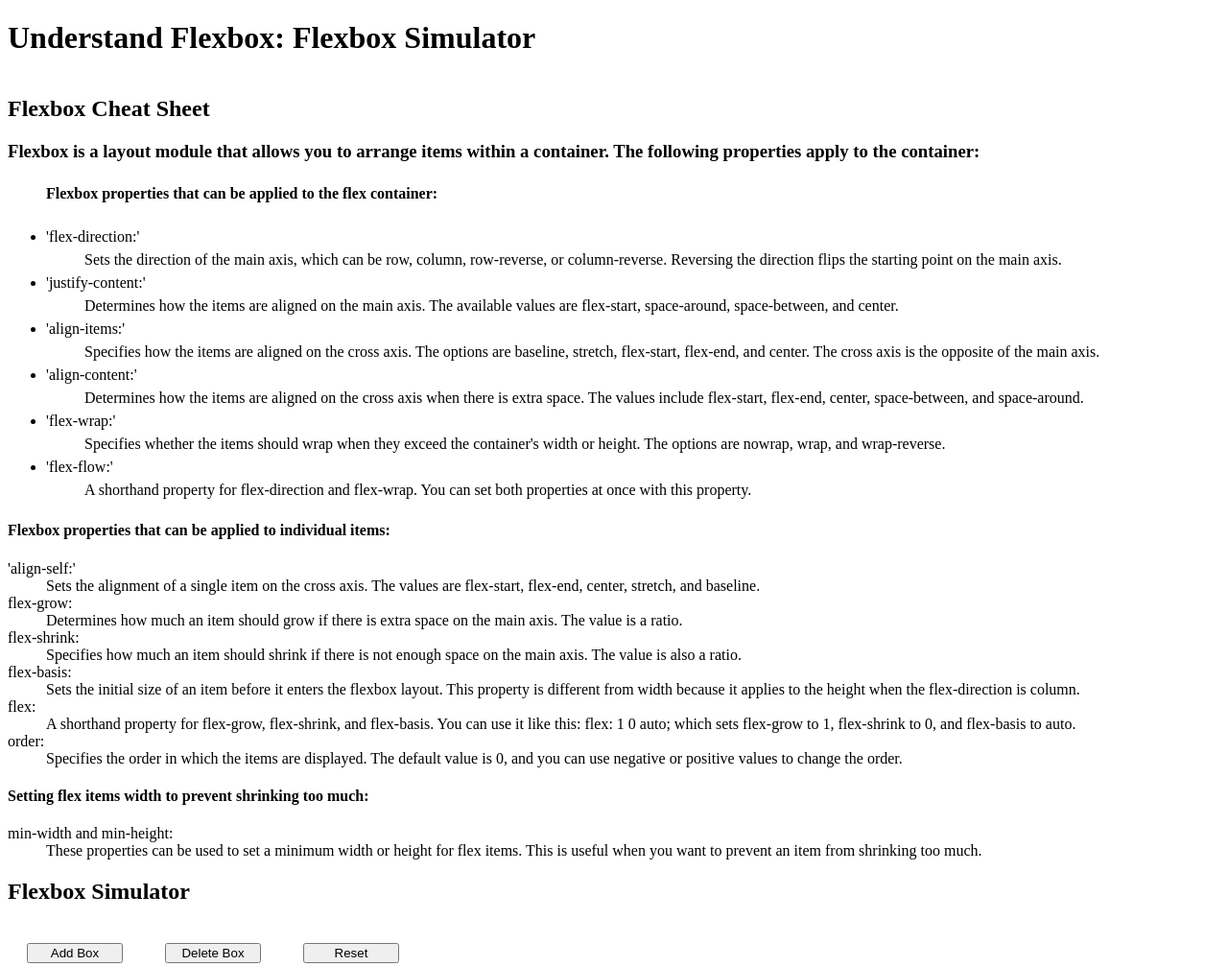
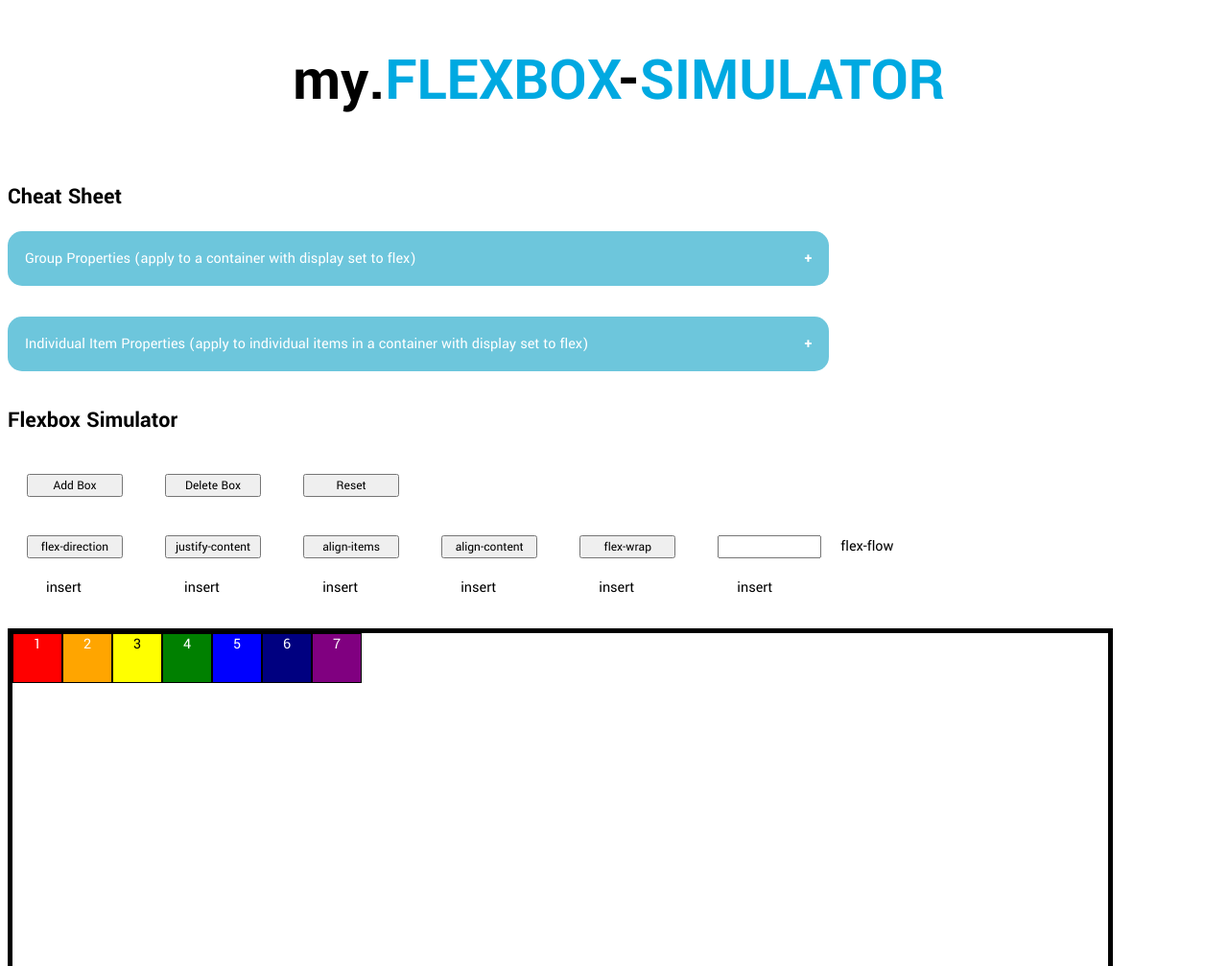
Before and after one commit to jyoungjoon/understand-flexbox, a plain HTML site: page index.html in a window 1280 px wide. Shown: the top 1007 px of the page at 96% size. Drawn offline with Linux system fonts and the light colour scheme.

Commit message:
added css styles, changed html outline, and added collapsible contents on the cheat sheet

```diff
--- a/assets/style/main.css
+++ b/assets/style/main.css
@@ -1,9 +1,24 @@
-header {
-    display: block;
+/* USE THESE COLORS (heavier => lighter) : 00A7E1, 1CAFE0, 37B7DF, 6DC6DC, D9E5D6  */
+* {
+    font-family: 'Yantramanav', sans-serif;
 }
 
-.firstList {
-    line-height: 1.5em;
+.accent {
+    color: black;
+}
+
+header {
+    color: #00A9E1;
+    display: block;
+    text-align: center;
+    margin-left: 10px;
+    font-weight: 400;
+    font-size: 2em;
+}
+
+.content {
+    list-style-type: none;
+    line-height: 1.8em;
 }
 
 main {
@@ -14,7 +29,7 @@ main {
     display: flex;
     border: 5px solid #000;
     width: 100%;
-    height: 50vh;
+    height: 100vh;
     text-align: center;
 }
 
@@ -74,3 +89,44 @@ main {
 #boxitm7 {
     background: purple;
 }
+
+.collapsible {
+    background-color: #6DC6DC;
+    color: white;
+    cursor: pointer;
+    padding: 18px;
+    width: 75%;
+    border: none;
+    text-align: left;
+    outline: none;
+    font-size: 1em;
+    border-radius: 15px;
+    font-weight: 400;
+  }
+
+  .active, .collapsible:hover {
+    background-color: #37B7DF;
+  }
+
+  .collapsible:after {
+    content: '\002B';
+    color: white;
+    font-weight: bold;
+    float: right;
+    margin-left: 5px;
+  }
+
+  .active:after {
+    content: "\2212";
+  }
+
+  .content {
+    padding: 0 0;
+    max-height: 0;
+    overflow: hidden;
+    transition: max-height 0.2s ease-out;
+    border-radius: 15px;
+    width: 70%;
+    margin-left: 1.5%;
+    font-weight: 300;
+  }
--- a/index.html
+++ b/index.html
@@ -4,22 +4,26 @@
     <meta charset="UTF-8">
     <meta http-equiv="X-UA-Compatible" content="IE=edge">
     <meta name="viewport" content="width=device-width, initial-scale=1.0">
+    <link rel="preconnect" href="https://fonts.googleapis.com">
+    <link rel="preconnect" href="https://fonts.gstatic.com" crossorigin>
+    <link href="https://fonts.googleapis.com/css2?family=Yantramanav:wght@100;300;400;500;700;900&display=swap" rel="stylesheet">
     <link rel="stylesheet" href="./assets/style/main.css">
     <title>Understand Flexbox</title>
 </head>
 
 <body>
     <header>
-        <h1>Understand Flexbox: Flexbox Simulator</h1>
+        <h1><span class="accent">my.</span>FLEXBOX<span class="accent">-</span>SIMULATOR</h1>
     </header>
     <main>
-        <h2>Flexbox Cheat Sheet</h2>
 
-        <h3>Flexbox is a layout module that allows you to arrange items within a container. The following properties apply to the container:</h3>
+        <h2>Cheat Sheet</h2>
 
-        <ul class="firstList"><h4>Flexbox properties that can be applied to the flex container:</h4>
-
-        <li><dt>'flex-direction:'</dt>
+<!-- added list-layers and class:"collapsible" ids to the following two ul elements  -->
+        <button class="collapsible">Group Properties (apply to a container with display set to flex)</button>
+        <ul class="content" id="firstList">
+        <dd>
+            <li><dt>'flex-direction:'</dt>
         <dd>Sets the direction of the main axis, which can be row, column, row-reverse, or column-reverse. Reversing the direction flips the starting point on the main axis.</dd>
         </li>
         <li><dt>'justify-content:'</dt>
@@ -37,26 +41,35 @@
         <li><dt>'flex-flow:'</dt>
         <dd>A shorthand property for flex-direction and flex-wrap. You can set both properties at once with this property.</dd>
         </li>
+        <dd>
         </ul>
 
-        <h4>Flexbox properties that can be applied to individual items:</h4>
-
-        <dt>'align-self:'</dt>
+        <button class="collapsible">Individual Item Properties (apply to individual items in a container with display set to flex)</button>
+        <ul class="content" id="secondList">
+            <dd>
+        <li><dt>'align-self:'</dt>
         <dd>Sets the alignment of a single item on the cross axis. The values are flex-start, flex-end, center, stretch, and baseline.</dd>
-        <dt>flex-grow:</dt>
+        </li>
+        <li><dt>'flex-grow:'</dt>
         <dd>Determines how much an item should grow if there is extra space on the main axis. The value is a ratio.</dd>
-        <dt>flex-shrink:</dt>
+        </li>
+        <li><dt>'flex-shrink:'</dt>
         <dd>Specifies how much an item should shrink if there is not enough space on the main axis. The value is also a ratio.</dd>
-        <dt>flex-basis:</dt>
+        </li>
+        <li><dt>'flex-basis:'</dt>
         <dd>Sets the initial size of an item before it enters the flexbox layout. This property is different from width because it applies to the height when the flex-direction is column.</dd>
-        <dt>flex:</dt>
+        </li>
+        <li><dt>'flex:'</dt>
         <dd>A shorthand property for flex-grow, flex-shrink, and flex-basis. You can use it like this: flex: 1 0 auto; which sets flex-grow to 1, flex-shrink to 0, and flex-basis to auto.</dd>
-        <dt>order:</dt>
+        </li>
+        <li><dt>'order:'</dt>
         <dd>Specifies the order in which the items are displayed. The default value is 0, and you can use negative or positive values to change the order.</dd>
-
-        <h4>Setting flex items width to prevent shrinking too much:</h4>
-        <dt>min-width and min-height:</dt>
-        <dd>These properties can be used to set a minimum width or height for flex items. This is useful when you want to prevent an item from shrinking too much.</dd>
+        </li>
+        <li><dt>'min-width' and 'min-height:'</dt>
+            <dd>These properties can be used to set a minimum width or height for flex items. This is useful when you want to prevent an item from shrinking too much.</dd>
+        </li>
+        </dd>
+        </ul>
 
         <h2>Flexbox Simulator</h2>
 
--- a/script.js
+++ b/script.js
@@ -23,10 +23,25 @@ const btnwrp = document.getElementById('btnwrp');
 const diswrp = document.getElementById('diswrp');
 const arraywrp = ["nowrap", "wrap", "wrap-reverse"];
 
+var coll = document.getElementsByClassName("collapsible");
+var i;
+
+for (i = 0; i < coll.length; i++) {
+  coll[i].addEventListener("click", function() {
+    this.classList.toggle("active");
+    var content = this.nextElementSibling;
+    if (content.style.maxHeight){
+      content.style.maxHeight = null;
+    } else {
+      content.style.maxHeight = content.scrollHeight + "px";
+    }
+  });
+}
+
 let index = 0;
 
 reset.addEventListener('click', () => {
-    boxgrp.style.flexDirection = "row";
+    boxgrp.style.flexDirection = 'row';
     boxgrp.style.justifyContent = "flex-start";
     boxgrp.style.alignItems = "stretch";
     boxgrp.style.alignContent = "flex-start";
```
Also changed, not shown: 1 other file.
